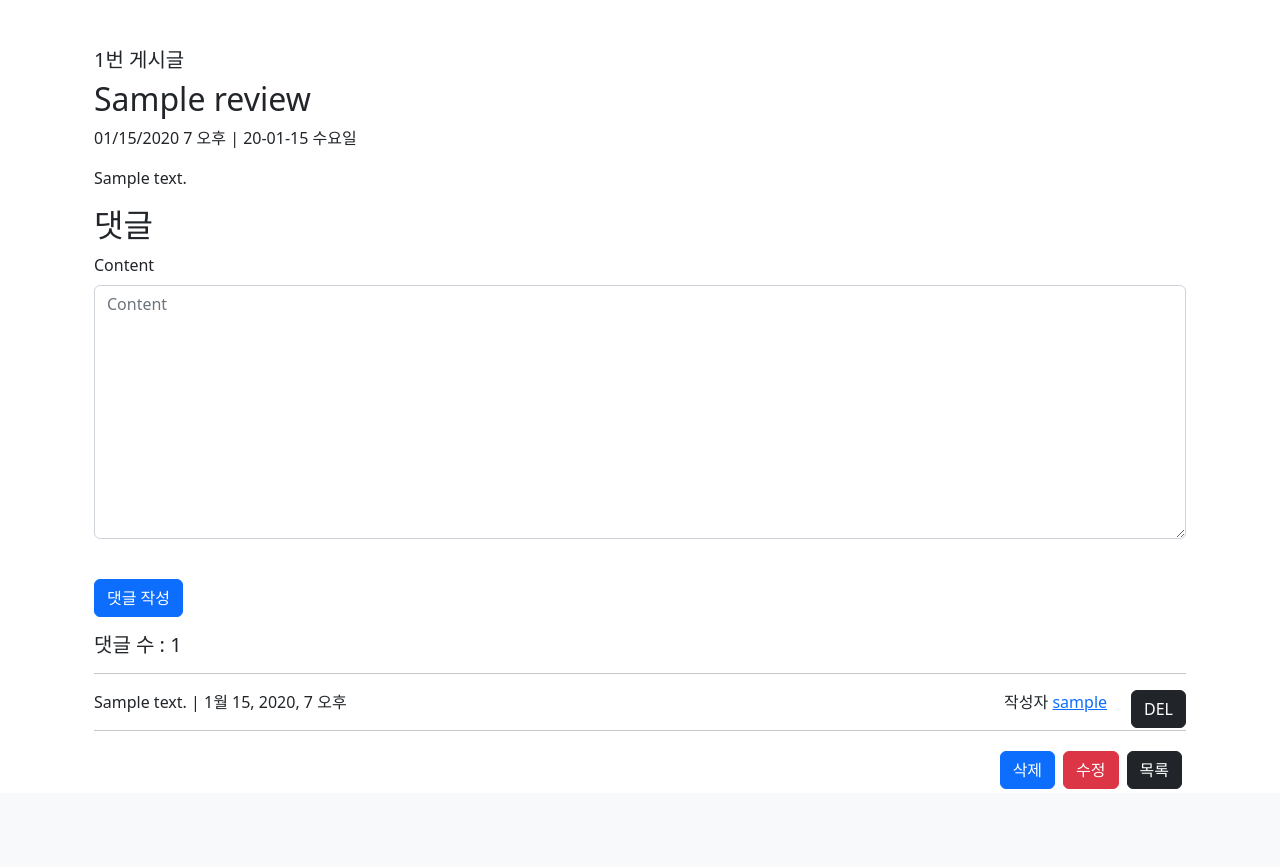
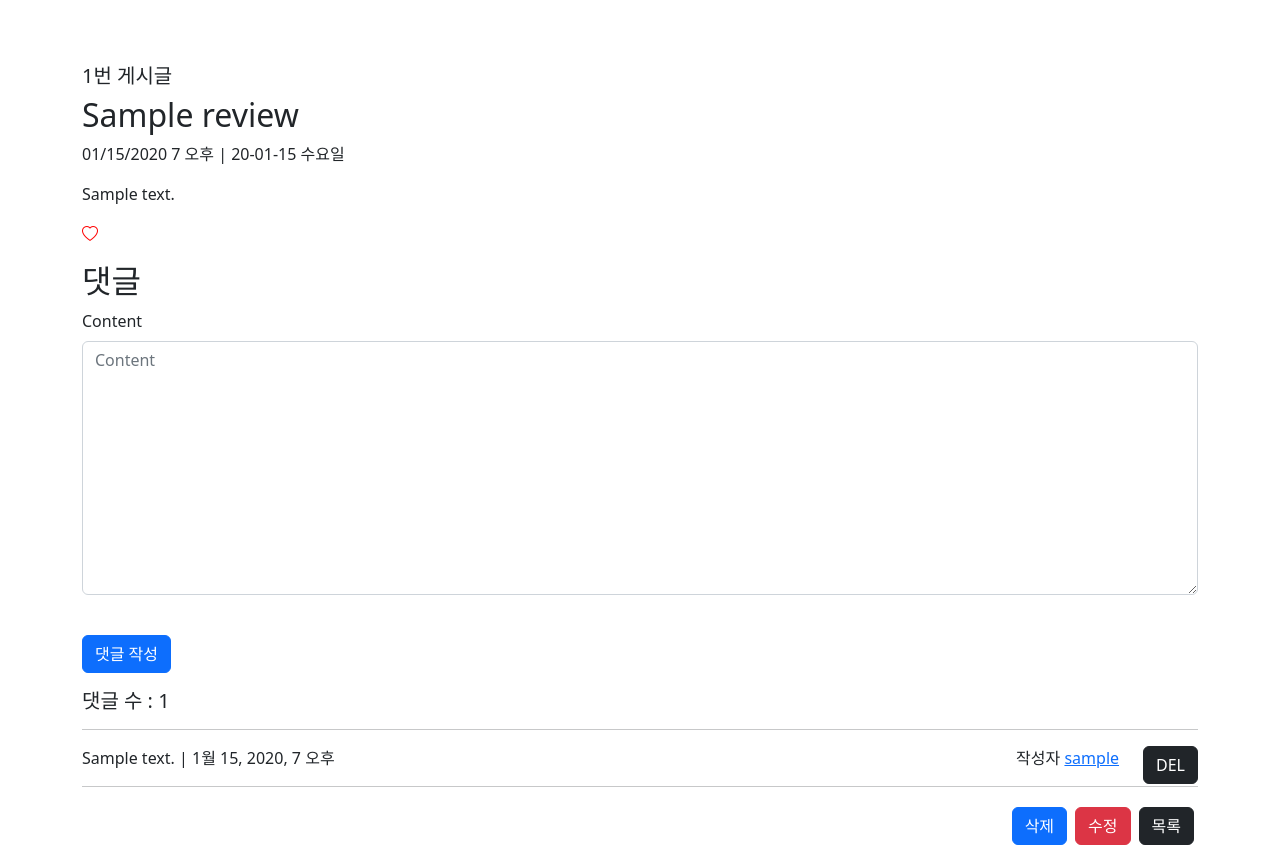
Before and after one commit to qlghwp123/Pair-05, a Django app: page /reviews/1/ in a window 1280 px wide. Shown: the part 56-923 px from the top of the page. Before the commit the page ends 845 px from the top, so only its background shows below. Run offline with Django 3.2, Linux system fonts and the light colour scheme; a user stored in the database is signed in; tables that the repository leaves empty hold one stand-in row (values such as "Sample post"); some libraries are stand-ins or nearby versions.

Commit message:
ADD:like

```diff
--- a/reviews/form.py
+++ b/reviews/form.py
@@ -11,9 +11,14 @@ class ReviewForm(forms.ModelForm):
             "content",
             "movie_name",
             "grade",
+            "image",
         ]
+
 
 class CommentForm(forms.ModelForm):
     class Meta:
         model = Comment
-        exclude = ('review', 'user', )
+        exclude = (
+            "review",
+            "user",
+        )
--- a/reviews/templates/reviews/detail.html
+++ b/reviews/templates/reviews/detail.html
@@ -3,11 +3,26 @@
 {% load django_bootstrap5 %}
 
 {% block content %}
-<div class="container my-5">
+<div>
   <h5>{{ review.pk }}번 게시글</h5>
   <h2>{{ review.title}}</h2>
   <p>{{ review.created_at|date:"SHORT_DATETIME_FORMAT" }} | {{ review.updated_at|date:"y-m-d D" }}</p>
   <p>{{ review.content }} </p>
+  <div>
+    <div>
+      {% if request.user.is_authenticated %}
+      {% if request.user in review.like_users.all %}
+      <a class="title_link" href="{% url 'reviews:like' review.pk %}"><i style="color:red;"
+          class="hart bi bi-heart"></i></a>
+      {% else %}
+      <a href="{% url 'reviews:like' review.pk %}"><i style="color:red;" class="hart bi bi-heart-fill"></i></a>
+      {% endif %}
+      {% endif %}
+    </div>
+    <div>
+
+
+    </div>
     <div class="my-3">
       {% if request.user.is_authenticated %}
       <h2>댓글</h2>
--- a/templates/base.html
+++ b/templates/base.html
@@ -16,7 +16,8 @@
   <nav class="navbar navbar-expand-lg bg-light">
     <div class="container-fluid">
       <a class="navbar-brand" href="#">Navbar</a>
-        <button class="navbar-toggler" type="button" data-bs-toggle="collapse" data-bs-target="#navbarNav" aria-controls="navbarNav" aria-expanded="false" aria-label="Toggle navigation">
+      <button class="navbar-toggler" type="button" data-bs-toggle="collapse" data-bs-target="#navbarNav"
+        aria-controls="navbarNav" aria-expanded="false" aria-label="Toggle navigation">
         <span class="navbar-toggler-icon"></span>
       </button>
       <div class="collapse navbar-collapse" id="navbarNav">
@@ -48,7 +49,7 @@
     </div>
   </nav>
 
-  <div class="container">
+  <div class="container my-5 py-3">
     {% block content %}{% endblock content %}
   </div>
 
```
Also changed, not shown: images/images/django.jpg (added). Lines whose indentation alone changed are shown as unchanged.
